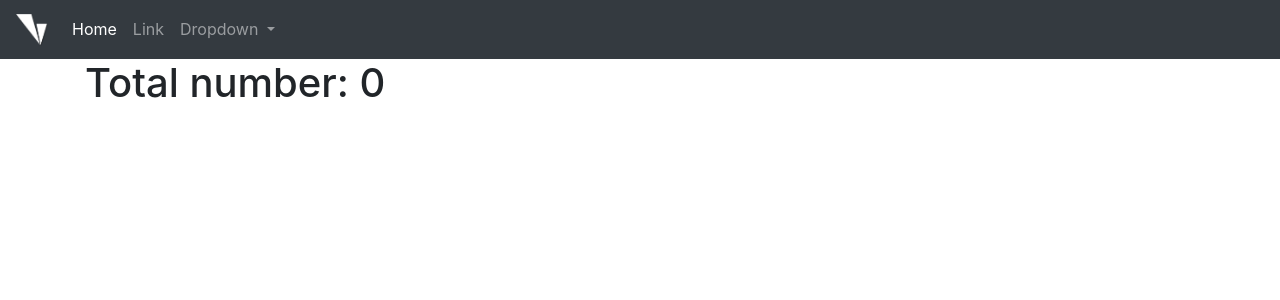
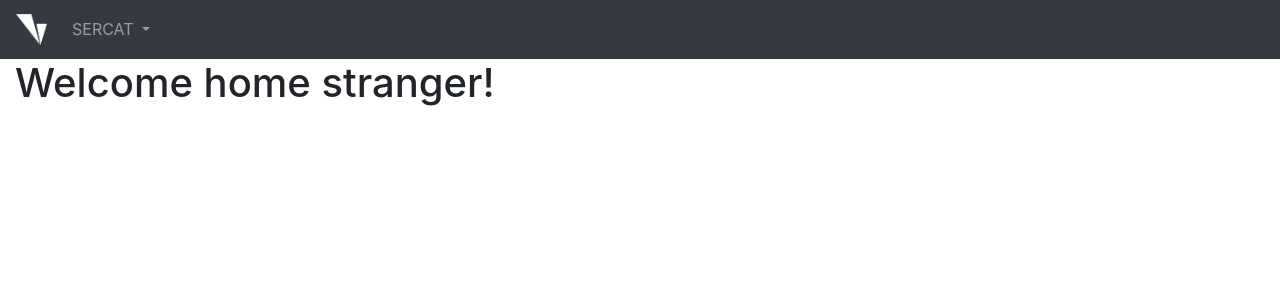
Before and after one commit to bitstorm-tech/my-cv-django, a Django app: page / in a window 1280 px wide. Shown: the top 300 px of the page. Run offline with Django 3.2, Linux system fonts and the light colour scheme; data that the repository does not hold is empty; some libraries are stand-ins or nearby versions.

Commit message:
add home and sercat-items page

```diff
--- a/my_cv/my_cv_app/templates/base/base.html
+++ b/my_cv/my_cv_app/templates/base/base.html
@@ -14,56 +14,30 @@
 <body>
 {% load static %}
 <nav class="navbar navbar-expand-lg navbar-dark bg-dark">
-    <a class="navbar-brand" href="#">
+    <a class="navbar-brand" href="{% url 'home' %}">
         <img src="{% static 'logo.png' %}" height="32" width="32" alt="Oops">
     </a>
     <button class="navbar-toggler" type="button" data-toggle="collapse" data-target="#navbarSupportedContent"
             aria-controls="navbarSupportedContent" aria-expanded="false" aria-label="Toggle navigation">
         <span class="navbar-toggler-icon"></span>
     </button>
-
     <div class="collapse navbar-collapse" id="navbarSupportedContent">
         <ul class="navbar-nav mr-auto">
-            <li class="nav-item active">
-                <a class="nav-link" href="#">Home <span class="sr-only">(current)</span></a>
-            </li>
-            <li class="nav-item">
-                <a class="nav-link" href="#">Link</a>
-            </li>
             <li class="nav-item dropdown">
                 <a class="nav-link dropdown-toggle" href="#" id="navbarDropdown" role="button"
                    data-toggle="dropdown"
                    aria-haspopup="true" aria-expanded="false">
-                    Dropdown
+                    SERCAT
                 </a>
                 <div class="dropdown-menu" aria-labelledby="navbarDropdown">
-                    <a class="dropdown-item" href="#">Action</a>
-                    <a class="dropdown-item" href="#">Another action</a>
-                    <div class="dropdown-divider"></div>
-                    <a class="dropdown-item" href="#">Something else here</a>
+                    <a class="dropdown-item" href="{% url 'sercat-items' %}">Items</a>
                 </div>
             </li>
         </ul>
     </div>
 </nav>
-<div class="container">
-    <h1>Total number: {{ count }}</h1>
-    {% for value_item_1 in value_items %}
-    <ul>
-        <li>{{ value_item_1.name }}</li>
-        <ul>
-            {% for value_item_2 in value_item_1.children.all %}
-            <li>{{ value_item_2.name }}</li>
-            {% endfor %}
-            <ul>
-                {% for value_item_3 in value_item_2.children.all %}
-                <li>{{ value_item_3.name }}</li>
-                {% endfor %}
-            </ul>
-        </ul>
-    </ul>
-    {% endfor %}
-</div>
+{% block content %}
+{% endblock %}
 
 <!-- Optional JavaScript -->
 <!-- jQuery first, then Popper.js, then Bootstrap JS -->
--- /dev/null
+++ b/my_cv/my_cv_app/templates/base/home.html
@@ -0,0 +1,6 @@
+{% extends 'base/base.html' %}
+{% block content %}
+<div class="container-fluid">
+    <h1>Welcome home stranger!</h1>
+</div>
+{% endblock %}
--- a/my_cv/my_cv_app/urls.py
+++ b/my_cv/my_cv_app/urls.py
@@ -3,6 +3,7 @@ from django.urls import path
 from . import views
 
 urlpatterns = [
-    path("", views.handle, name="my-cv-app"),
+    path("", views.home, name="home"),
+    path("sercat/items", views.sercat_items, name="sercat-items"),
     path("create-test-data/", views.create_test_data, name="create-test-data")
 ]
--- a/my_cv/my_cv_app/views.py
+++ b/my_cv/my_cv_app/views.py
@@ -7,32 +7,35 @@ from django.shortcuts import render
 from .models import ValueItem
 
 
-def handle(request):
+def sercat_items(request):
+    value_items = ValueItem.objects.filter(level=1)
     context = {
-        "value_items": ValueItem.objects.filter(level=1),
-        "count": ValueItem.objects.count()
+        "value_items": value_items,
+        "count": value_items.count()
     }
-    return render(request, 'base/base.html', context)
+    return render(request, "base/sercat-items.html", context)
 
 
 def create_test_data(request):
     start = time.perf_counter()
-    for i in range(1):
+    for i in range(200):
         value_item = ValueItem(name=f"{uuid.uuid4()}", level=1)
         value_item.save()
         create_children(value_item)
 
     end = time.perf_counter()
 
-    return HttpResponse(f"Done in {end - start}")
+    return HttpResponse(f"Done in {end - start} seconds")
+
+
+def home(request):
+    return render(request, "base/home.html")
 
 
 def create_children(parent: ValueItem):
-    if parent.level <= 4:
-        for i in range(parent.level + 1):
-            print(f"Level: {parent.level}")
+    if parent.level <= 6:
+        for _ in range(2):
             child = ValueItem(name=f"{uuid.uuid4()}", level=parent.level + 1)
-            print(f"Append child: {child}")
-            # child.save()
-            # parent.children.add(child)
-            # create_children(child)
+            child.save()
+            parent.children.add(child)
+            create_children(child)
```
Also changed, not shown: my_cv/my_cv_app/templates/base/sercat-items.html (added, +11 -0 lines).
